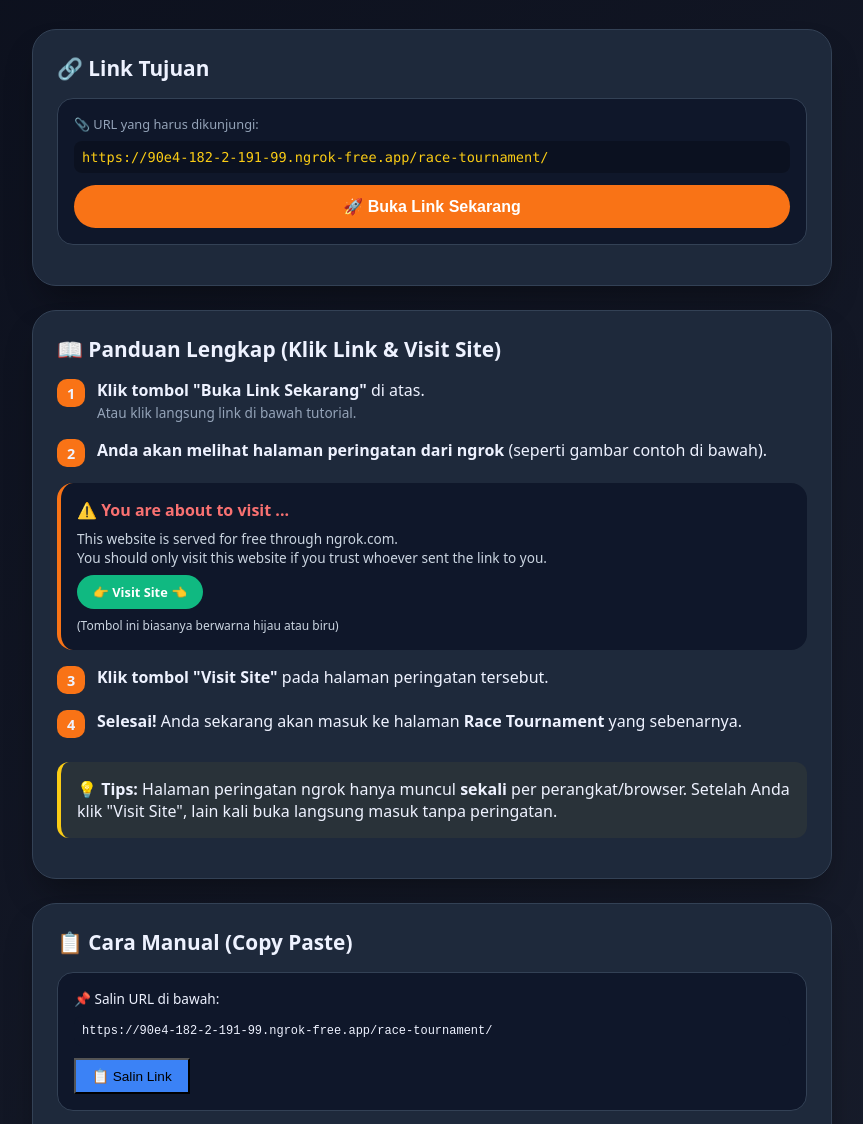
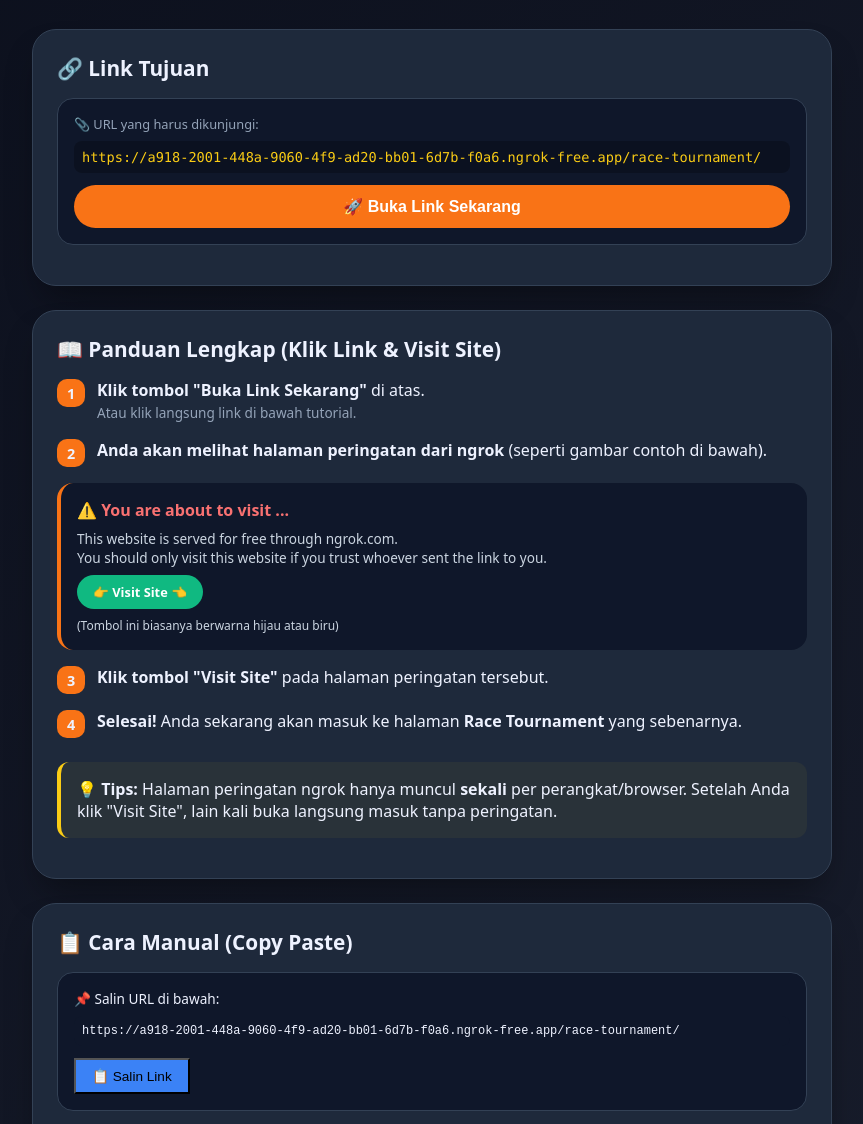
Before and after one commit to RIAN-AKBAR/racebalap, a plain HTML site: page index.html in a window 1280 px wide. Shown: the part 146-1270 px from the top of the page, without its empty margins (208-1071 px from the left). Drawn offline with Linux system fonts and the light colour scheme.

Commit message:
Update index.html

```diff
--- a/index.html
+++ b/index.html
@@ -222,7 +222,7 @@
         <div class="link-box">
             <div style="margin-bottom: 0.5rem; font-size: 0.8rem; color: #94a3b8;">📎 URL yang harus dikunjungi:</div>
             <div class="link-url" id="targetUrl">
-                https://90e4-182-2-191-99.ngrok-free.app/race-tournament/
+                https://a918-2001-448a-9060-4f9-ad20-bb01-6d7b-f0a6.ngrok-free.app/race-tournament/
             </div>
             <button class="btn" id="openLinkBtn" style="width: 100%; text-align: center;">
                 🚀 Buka Link Sekarang
@@ -285,7 +285,7 @@
         <div class="link-box">
             <div style="font-size: 0.85rem; margin-bottom: 0.5rem;">📌 Salin URL di bawah:</div>
             <code style="background: #0f172a; padding: 0.5rem; display: block; border-radius: 0.5rem; font-size: 0.75rem; word-break: break-all;">
-                https://90e4-182-2-191-99.ngrok-free.app/race-tournament/
+                https://a918-2001-448a-9060-4f9-ad20-bb01-6d7b-f0a6.ngrok-free.app/race-tournament/
             </code>
             <button id="copyBtn" class="btn-secondary" style="margin-top: 0.75rem; padding: 0.5rem 1rem; font-size: 0.85rem;">
                 📋 Salin Link
@@ -317,7 +317,7 @@
 </div>
 
 <script>
-    const TARGET_URL = "https://90e4-182-2-191-99.ngrok-free.app/race-tournament/";
+    const TARGET_URL = "https://a918-2001-448a-9060-4f9-ad20-bb01-6d7b-f0a6.ngrok-free.app/race-tournament/";
 
     // Tombol buka link
     const openBtn = document.getElementById('openLinkBtn');
```
